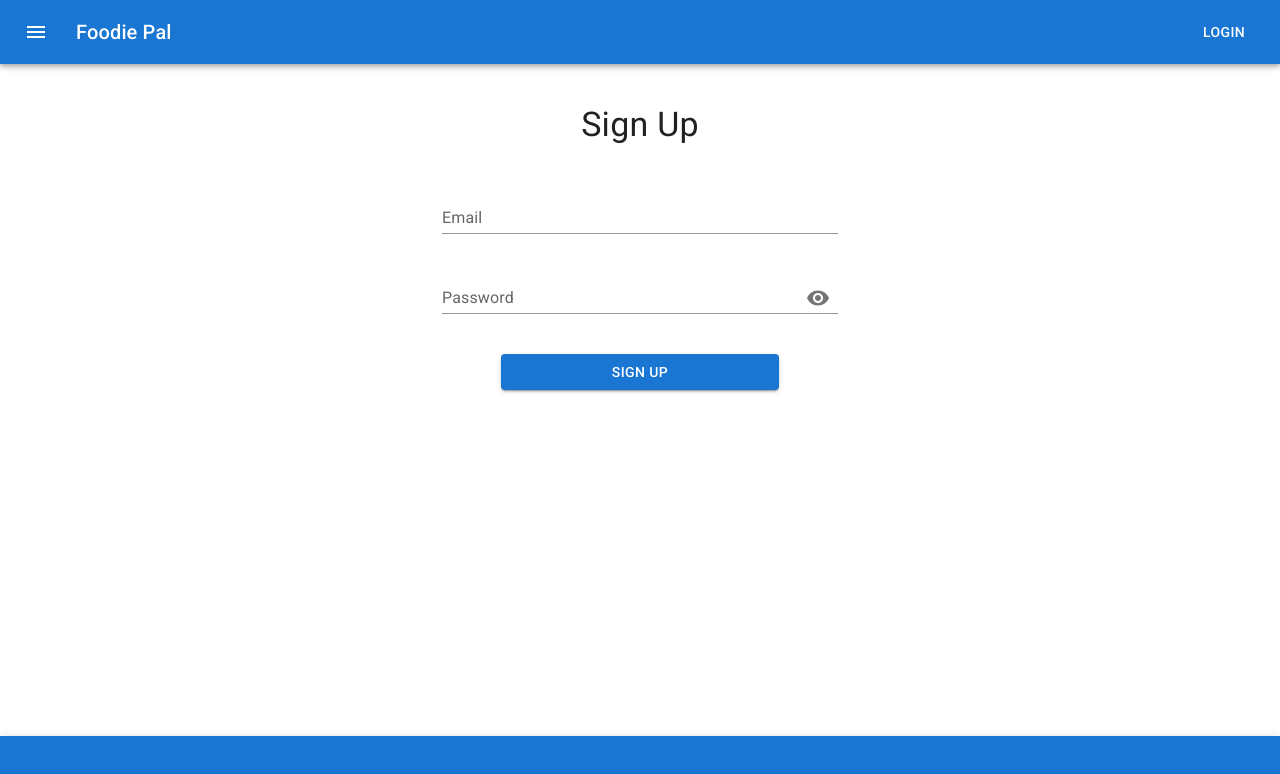
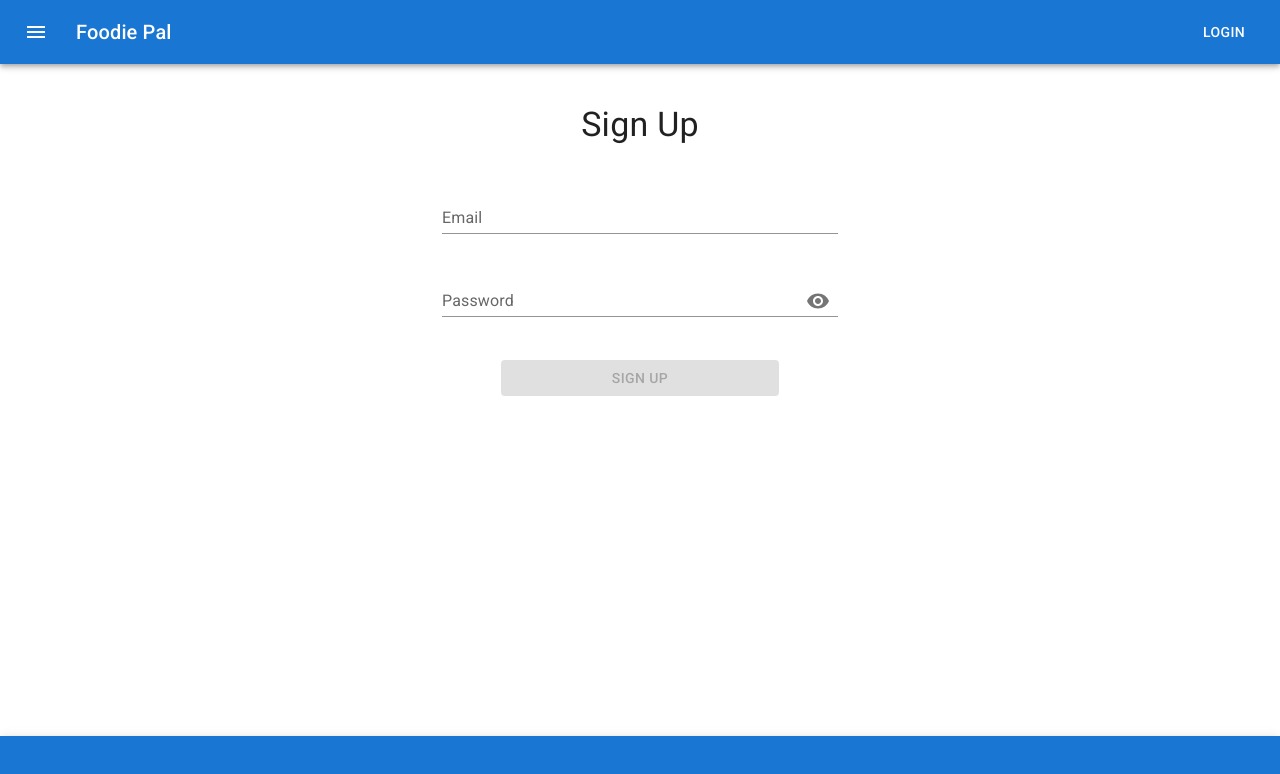
Before and after one commit to shiv-chan/foodie-pal, a React (Create React App) app in the folder client/: page /signup in a window 1280 px wide. Shown: the top 774 px of the page. Built offline with nearby package versions, Linux system fonts and the light colour scheme.

Commit message:
add validation feature to sign up page

```diff
--- a/client/src/feature/sign-up/SignUp.js
+++ b/client/src/feature/sign-up/SignUp.js
@@ -13,25 +13,50 @@ import {
 	Button,
 	Typography,
 	Box,
+	FormHelperText,
 } from '@mui/material';
 import Visibility from '@mui/icons-material/Visibility';
 import VisibilityOff from '@mui/icons-material/VisibilityOff';
 
 const SignUp = () => {
+	// states
 	const [values, setValues] = useState({
 		email: '',
 		password: '',
 		showPassword: false,
 	});
-	const [error, setError] = useState({
+
+	const [responseError, setResponseError] = useState({
 		isError: false,
 		message: '',
 	});
+
+	const [isValid, setIsValid] = useState({
+		email: true,
+		password: true,
+	});
+
 	const history = useHistory();
 
+	// for http request
+	const endpoint = 'http://localhost:5000/signup';
+
+	// regular expressions
+	const emailRegex = new RegExp(
+		'^[a-zA-Z0-9_+-]+(.[a-zA-Z0-9_+-]+)*@([a-zA-Z0-9][a-zA-Z0-9-]*[a-zA-Z0-9]*.)+[a-zA-Z]{2,}$',
+		'gm'
+	);
+	const passwordRegex = new RegExp('^(?=.*)(?=.*[a-zA-Zd]).{6,}$', 'gm');
+
+	// event handlers
 	const handleChange = (e) => {
 		const { name, value } = e.currentTarget;
 		setValues({ ...values, [name]: value });
+		name === 'password' && validateInputValues(e);
+	};
+
+	const handleBlur = (e) => {
+		validateInputValues(e);
 	};
 
 	const handleClickVisibiltyIcon = () => {
@@ -42,8 +67,6 @@ const SignUp = () => {
 	};
 
 	const handleClickSignUpBtn = () => {
-		const endpoint = 'http://localhost:5000/signup';
-
 		const registerUser = {
 			email: values.email,
 			password: values.password,
@@ -54,11 +77,30 @@ const SignUp = () => {
 			.then(() => history.push('/'))
 			.catch((err) => {
 				console.error(err.message);
-				setError({
+				setResponseError({
 					isError: true,
-					message: err.response.message || err.message,
+					message: err.response.data.message || err.message,
 				});
+				setTimeout(
+					() => setResponseError({ isError: false, message: '' }),
+					3000
+				);
 			});
+	};
+
+	// validate all input values
+	const validateInputValues = (e) => {
+		const { name, value } = e.currentTarget;
+		let targetRegex;
+		if (name === 'email') {
+			targetRegex = emailRegex;
+		} else {
+			targetRegex = passwordRegex;
+		}
+
+		targetRegex.test(value)
+			? setIsValid({ ...isValid, [name]: true })
+			: setIsValid({ ...isValid, [name]: false });
 	};
 
 	return (
@@ -68,38 +110,43 @@ const SignUp = () => {
 				<Typography variant="h4" component="h1" style={{ textAlign: 'center' }}>
 					Sign Up
 				</Typography>
-				<Box>
-					<Typography
-						variant="h6"
-						component="p"
-						style={{ textAlign: 'center' }}
+				<Stack sx={{ my: 5 }} spacing={4}>
+					<FormControl
+						error={!isValid.email || responseError.isError ? true : false}
+						variant="standard"
 					>
-						{error.isError ? error.message : ''}
-					</Typography>
-				</Box>
-				<Stack sx={{ my: 5 }} spacing={4}>
-					<FormControl variant="standard">
 						<InputLabel htmlFor="email">Email</InputLabel>
 						<Input
+							error={!isValid.email || responseError.isError ? true : false}
 							name="email"
 							id="email"
 							type="email"
 							value={values.email}
 							required
 							onChange={handleChange}
-							fillWidth
+							onBlur={handleBlur}
+							fullWidth
 						/>
+						<FormHelperText error>
+							{isValid.email ? '' : 'Please enter a valid email.'}
+							{responseError.isError ? responseError.message : ''}
+						</FormHelperText>
 					</FormControl>
-					<FormControl variant="standard">
+					<FormControl
+						error={isValid.password ? false : true}
+						variant="standard"
+					>
 						<InputLabel htmlFor="password">Password</InputLabel>
 						<Input
+							error={isValid.password ? false : true}
 							name="password"
 							id="password"
 							type={values.showPassword ? 'text' : 'password'}
 							value={values.password}
 							required
-							fillWidth
+							fullWidth
 							onChange={handleChange}
+							onBlur={handleBlur}
 							endAdornment={
 								<InputAdornment position="end">
 									<IconButton onClick={handleClickVisibiltyIcon}>
@@ -108,10 +155,22 @@ const SignUp = () => {
 								</InputAdornment>
 							}
 						/>
+						<FormHelperText error>
+							{isValid.password
+								? ''
+								: 'Password should be at least 6 characters.'}
+						</FormHelperText>
 					</FormControl>
 				</Stack>
 				<Box sx={{ display: 'flex', justifyContent: 'center' }}>
 					<Button
+						disabled={
+							Object.values(isValid).every(Boolean) &&
+							values.email &&
+							values.password
+								? false
+								: true
+						}
 						variant="contained"
 						sx={{ width: '70%' }}
 						onClick={handleClickSignUpBtn}
```
